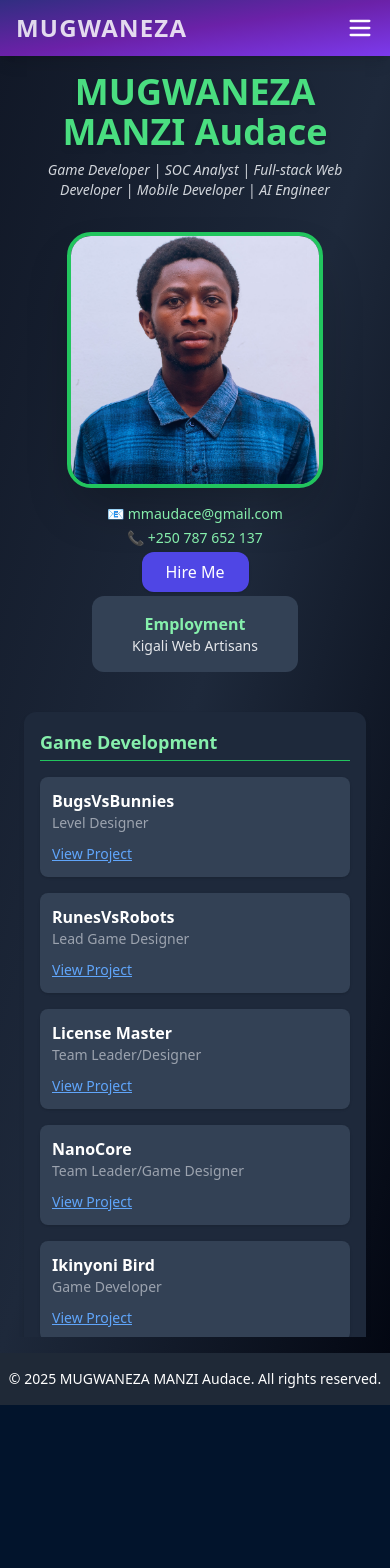
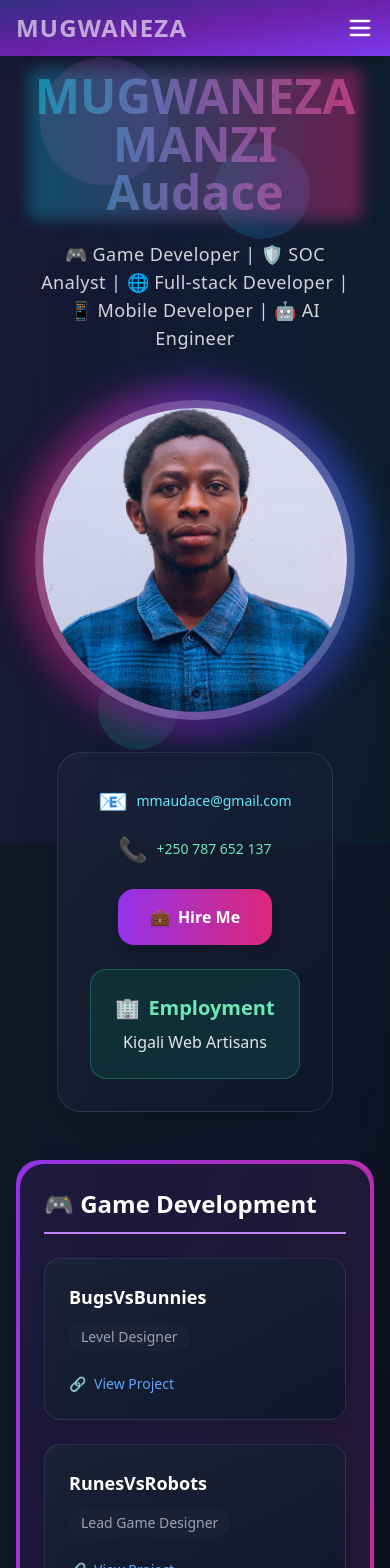
Before and after one commit to MUGWANEZAMANZI/portifolio, a React (Vite) app: page / in a window 390 px wide. Shown: the top 1568 px of the page. Before the commit the page ends 1405 px from the top, so only its background shows below. Built offline with nearby package versions, Linux system fonts and the light colour scheme.

Commit message:
Added new mobile projects

```diff
--- a/src/pages/Home.jsx
+++ b/src/pages/Home.jsx
@@ -14,7 +14,9 @@ const Home = () => {
 
   const sections = [
     {
-      title: "Game Development",
+      title: "🎮 Game Development",
+      color: "from-purple-600 to-pink-600",
+      borderColor: "border-purple-400",
       data: [
         ["BugsVsBunnies", "Level Designer", "https://nizitowns.itch.io/bugs-vs-bunnies-td"],
         ["RunesVsRobots", "Lead Game Designer", "https://chiferito.itch.io/project-tower"],
@@ -24,7 +26,9 @@ const Home = () => {
       ]
     },
     {
-      title: "Cyber Security",
+      title: "🛡️ Cyber Security",
+      color: "from-red-600 to-orange-600",
+      borderColor: "border-red-400",
       data: [
         ["Checker", "SOC Analyst", "https://github.com/MUGWANEZAMANZI/checker"],
         ["Remote Control", "Network Research", "https://github.com/MUGWANEZAMANZI/RemoteControl"],
@@ -35,7 +39,9 @@ const Home = () => {
       ]
     },
     {
-      title: "Web Development",
+      title: "🌐 Web Development",
+      color: "from-blue-600 to-cyan-600",
+      borderColor: "border-blue-400",
       data: [
         ["Abunzi - Digitizing Local Dispute Resolution", "Full Stack", ""],
         ["Agakurura Tracker", "Full Stack", "https://agakurura-production.up.railway.app/"],
@@ -43,129 +49,224 @@ const Home = () => {
       ]
     },
     {
-      title: "AI & Machine Learning (Rubix PHP)",
+      title: "🤖 AI & Machine Learning",
+      color: "from-emerald-600 to-teal-600",
+      borderColor: "border-emerald-400",
       data: [["Mbaza AI", "Laravel + Rubix PHP", "https://github.com/MUGWANEZAMANZI"]]
     },
     {
-      title: "Mobile Development (Expo & Android Studio)",
+      title: "📱 Mobile Development",
+      color: "from-indigo-600 to-purple-600",
+      borderColor: "border-indigo-400",
       data: [
+        ["Mbaza AI", "AI Assistant built using Rwandan dataset of laws", "https://play.google.com/apps/internaltest/4701693262390775478"],
+        ["Dorm Link", "Android app for students to find cheap dorms and hostels in Rwanda on Maps", "https://play.google.com/apps/internaltest/4700453856788841191"],
         ["Nutri tracker", "React Native + Laravel", "https://github.com/MUGWANEZAMANZI"],
         ["Android Studio Projects", "Java/Kotlin", "https://github.com/MUGWANEZAMANZI"],
-        ["Expo React Native App", "Frontend Mobile", "https://github.com/MUGWANEZAMANZI"]
+        ["Expo React Native App", "Frontend Mobile", "https://github.com/MUGWANEZAMANZI"],
+        ["Systeme de Permis de conduire", "Android Studio", "https://github.com/MUGWANEZAMANZI"]
       ]
     }
   ];
 
   return (
-    <div className="min-h-screen bg-gradient-to-br from-gray-900 via-slate-800 to-gray-950 text-white p-4 flex flex-col">
+    <div className="min-h-screen bg-gradient-to-br from-gray-900 via-slate-900 to-black text-white overflow-x-hidden">
+      {/* Animated Background */}
+      <div className="absolute inset-0 bg-gradient-to-r from-purple-900/20 via-blue-900/20 to-emerald-900/20 animate-pulse"></div>
+
+      {/* Floating Orbs */}
+      <div className="absolute top-20 left-10 w-32 h-32 bg-gradient-to-r from-pink-500 to-violet-500 rounded-full opacity-20 animate-bounce"></div>
+      <div className="absolute top-40 right-20 w-24 h-24 bg-gradient-to-r from-cyan-500 to-blue-500 rounded-full opacity-20 animate-bounce delay-1000"></div>
+      <div className="absolute bottom-20 left-1/4 w-20 h-20 bg-gradient-to-r from-emerald-500 to-teal-500 rounded-full opacity-20 animate-bounce delay-2000"></div>
+
+      <div className="relative z-10 p-4 lg:p-8">
         {/* Header */}
-      <header className="text-center mb-8 px-4">
-        <h1 className="text-4xl md:text-5xl font-bold text-green-400 drop-shadow-md">
+        <header className="text-center mb-12 px-4 animate-fade-in">
+          <div className="relative inline-block">
+            <h1 className="text-5xl md:text-7xl font-extrabold bg-gradient-to-r from-cyan-400 via-purple-400 to-pink-400 bg-clip-text text-transparent animate-pulse">
               MUGWANEZA MANZI Audace
             </h1>
-        <p className="mt-2 text-sm md:text-base text-gray-300 italic">
-          Game Developer | SOC Analyst | Full-stack Web Developer | Mobile Developer | AI Engineer
+            <div className="absolute -inset-1 bg-gradient-to-r from-cyan-600 to-pink-600 rounded-lg blur opacity-25 animate-pulse"></div>
+          </div>
+          <p className="mt-6 text-lg md:text-xl text-gray-300 font-light tracking-wide">
+            🎮 Game Developer | 🛡️ SOC Analyst | 🌐 Full-stack Developer | 📱 Mobile Developer | 🤖 AI Engineer
           </p>
         </header>
 
         {/* Main Section */}
-      <div className="flex flex-col lg:flex-row gap-8">
-        {/* Profile */}
-        <div className="lg:w-1/3 flex flex-col items-center px-4">
+        <div className="flex flex-col xl:flex-row gap-12 max-w-7xl mx-auto">
+          {/* Profile Card */}
+          <div className="xl:w-1/3 flex flex-col items-center">
+            <div className="relative group">
+              <div className="absolute -inset-4 bg-gradient-to-r from-pink-600 via-purple-600 to-blue-600 rounded-full blur-lg opacity-75 group-hover:opacity-100 transition duration-1000 group-hover:duration-200 animate-pulse"></div>
               <img
                 src="mugwaneza.jpg"
                 alt="MUGWANEZA Profile"
-            className="rounded-3xl shadow-2xl w-64 h-64 md:w-72 md:h-72 object-cover border-4 border-green-500"
+                className="relative w-80 h-80 object-cover rounded-full border-8 border-white/20 shadow-2xl transform group-hover:scale-105 transition-transform duration-500"
               />
-          <div className="mt-4 text-center space-y-1">
-            <p className="text-sm text-green-300 break-all">📧 mmaudace@gmail.com</p>
-            <p className="text-sm text-green-300">📞 +250 787 652 137</p>
+            </div>
+
+            <div className="mt-8 text-center space-y-6 bg-gradient-to-br from-slate-800/50 to-slate-900/50 backdrop-blur-sm rounded-3xl p-8 border border-white/10 shadow-2xl">
+              <div className="space-y-4">
+                <div className="flex items-center justify-center space-x-2 text-cyan-300 hover:text-cyan-200 transition-colors">
+                  <span className="text-2xl">📧</span>
+                  <p className="text-sm md:text-base">mmaudace@gmail.com</p>
+                </div>
+                <div className="flex items-center justify-center space-x-2 text-emerald-300 hover:text-emerald-200 transition-colors">
+                  <span className="text-2xl">📞</span>
+                  <p className="text-sm md:text-base">+250 787 652 137</p>
+                </div>
+              </div>
+
               <button
                 onClick={() => setIsModalOpen(true)}
-              className="mt-4 px-6 py-2 bg-indigo-600 hover:bg-indigo-700 text-white rounded-xl shadow"
+                className="relative px-8 py-4 bg-gradient-to-r from-purple-600 to-pink-600 text-white font-semibold rounded-2xl shadow-lg hover:shadow-purple-500/50 transform hover:scale-105 transition-all duration-300 group overflow-hidden"
               >
-              Hire Me
+                <span className="absolute inset-0 bg-gradient-to-r from-pink-600 to-purple-600 opacity-0 group-hover:opacity-100 transition-opacity duration-300"></span>
+                <span className="relative flex items-center space-x-2">
+                  <span>💼</span>
+                  <span>Hire Me</span>
+                </span>
               </button>
 
-          <div className="w-full mt-6 p-4 bg-slate-700 rounded-xl text-center">
-            <h3 className="text-md font-bold text-green-300">Employment</h3>
-            <p className=" pr-6 pl-6 text-sm text-gray-200">Kigali Web Artisans</p>
+              <div className="bg-gradient-to-br from-emerald-800/30 to-teal-800/30 rounded-2xl p-6 border border-emerald-400/30">
+                <h3 className="text-xl font-bold text-emerald-300 mb-2 flex items-center justify-center space-x-2">
+                  <span>🏢</span>
+                  <span>Employment</span>
+                </h3>
+                <p className="text-gray-200 font-medium">Kigali Web Artisans</p>
               </div>
             </div>
           </div>
 
-        {/* Cards Grid */}
-        <div className="lg:w-2/3 flex flex-col gap-6 max-h-[75vh] overflow-y-auto scrollbar-thin scrollbar-thumb-green-500 scrollbar-track-slate-700 p-2">
+          {/* Projects Grid */}
+          <div className="xl:w-2/3 space-y-8">
             {sections.map((section, i) => (
-            <div key={i} className="bg-slate-800 p-4 rounded-xl shadow-md">
-              <h2 className="text-green-300 text-lg font-semibold border-b border-green-500 mb-4 pb-1">
-                {section.title}
+              <div
+                key={i}
+                className="group animate-slide-up"
+                style={{ animationDelay: `${i * 200}ms` }}
+              >
+                <div className={`bg-gradient-to-br ${section.color} p-1 rounded-3xl shadow-2xl hover:shadow-3xl transition-all duration-500 transform hover:scale-[1.02]`}>
+                  <div className="bg-slate-900/90 backdrop-blur-sm rounded-3xl p-6">
+                    <h2 className={`text-2xl font-bold text-white mb-6 pb-3 border-b-2 ${section.borderColor} flex items-center space-x-3`}>
+                      <span>{section.title}</span>
                     </h2>
-              <div className="grid grid-cols-1 sm:grid-cols-2 lg:grid-cols-3 gap-4">
+
+                    <div className="grid grid-cols-1 md:grid-cols-2 xl:grid-cols-3 gap-6">
                       {section.data.map(([name, role, url], j) => (
-                  <div key={j} className="bg-slate-700 rounded-lg p-3 shadow hover:shadow-lg transition">
-                    <h3 className="text-white font-semibold">{name}</h3>
-                    <p className="text-sm text-gray-400 mb-2">{role}</p>
+                        <div
+                          key={j}
+                          className="group/card bg-gradient-to-br from-slate-800/70 to-slate-900/70 backdrop-blur-sm rounded-2xl p-6 border border-white/10 hover:border-white/30 shadow-lg hover:shadow-2xl transform hover:scale-105 transition-all duration-300"
+                        >
+                          <div className="space-y-3">
+                            <h3 className="text-lg font-bold text-white group-hover/card:text-cyan-300 transition-colors duration-300">
+                              {name}
+                            </h3>
+                            <p className="text-sm text-gray-400 bg-slate-800/50 px-3 py-1 rounded-full inline-block">
+                              {role}
+                            </p>
+                            <div className="pt-2">
                               {url ? (
                                 <a
                                   href={url}
                                   target="_blank"
                                   rel="noopener noreferrer"
-                        className="text-blue-400 text-sm underline"
+                                  className="inline-flex items-center space-x-2 text-blue-400 hover:text-blue-300 text-sm font-medium transition-colors duration-300 hover:underline"
                                 >
-                        View Project
+                                  <span>🔗</span>
+                                  <span>View Project</span>
                                 </a>
                               ) : (
-                      <span className="text-yellow-300 text-sm italic">No link available</span>
+                                <span className="inline-flex items-center space-x-2 text-amber-400 text-sm italic">
+                                  <span>⏳</span>
+                                  <span>Coming Soon</span>
+                                </span>
                               )}
+                            </div>
+                          </div>
                         </div>
                       ))}
                     </div>
                   </div>
+                </div>
+              </div>
             ))}
-
-
-
-
+          </div>
         </div>
       </div>
 
       {/* Modal */}
       {isModalOpen && (
-        <div className="fixed inset-0 bg-black bg-opacity-50 flex justify-center items-center z-50 px-4">
-          <div className="bg-white rounded-xl p-6 w-full max-w-md overflow-auto max-h-[90vh]">
-            <h2 className="text-xl font-semibold mb-4 text-black">Send Me a Message</h2>
+        <div className="fixed inset-0 bg-black/70 backdrop-blur-sm flex justify-center items-center z-50 px-4 animate-fade-in">
+          <div className="bg-gradient-to-br from-slate-800 to-slate-900 rounded-3xl p-8 w-full max-w-md border border-white/20 shadow-2xl transform animate-scale-in">
+            <h2 className="text-2xl font-bold mb-6 text-white flex items-center space-x-2">
+              <span>💬</span>
+              <span>Send Me a Message</span>
+            </h2>
+            <div className="space-y-4">
               <input
                 type="text"
-              placeholder="Title"
-              className="w-full border px-4 py-2 rounded mb-3 text-black"
+                placeholder="Subject"
+                className="w-full bg-slate-700/50 border border-white/20 px-4 py-3 rounded-xl text-white placeholder-gray-400 focus:outline-none focus:ring-2 focus:ring-purple-500 focus:border-transparent transition-all duration-300"
                 value={title}
                 onChange={(e) => setTitle(e.target.value)}
               />
               <textarea
-              placeholder="Message"
-              className="w-full border px-4 py-2 rounded mb-3 text-black"
+                placeholder="Your message..."
+                className="w-full bg-slate-700/50 border border-white/20 px-4 py-3 rounded-xl text-white placeholder-gray-400 focus:outline-none focus:ring-2 focus:ring-purple-500 focus:border-transparent transition-all duration-300 resize-none"
                 rows="4"
                 value={message}
                 onChange={(e) => setMessage(e.target.value)}
               />
-            <div className="flex justify-end gap-2">
+            </div>
+            <div className="flex justify-end gap-4 mt-6">
               <button
                 onClick={() => setIsModalOpen(false)}
-                className="px-4 py-2 bg-gray-300 rounded hover:bg-gray-400"
+                className="px-6 py-3 bg-slate-700 hover:bg-slate-600 text-white rounded-xl transition-colors duration-300"
               >
                 Cancel
               </button>
               <button
                 onClick={handleSend}
-                className="px-4 py-2 bg-blue-600 text-white rounded hover:bg-blue-700"
+                className="px-6 py-3 bg-gradient-to-r from-purple-600 to-pink-600 hover:from-purple-500 hover:to-pink-500 text-white rounded-xl font-semibold transition-all duration-300 transform hover:scale-105"
               >
-                Send
+                Send 🚀
               </button>
             </div>
           </div>
         </div>
       )}
+
+      <style jsx>{`
+        @keyframes fade-in {
+          from { opacity: 0; transform: translateY(20px); }
+          to { opacity: 1; transform: translateY(0); }
+        }
+
+        @keyframes slide-up {
+          from { opacity: 0; transform: translateY(40px); }
+          to { opacity: 1; transform: translateY(0); }
+        }
+
+        @keyframes scale-in {
+          from { opacity: 0; transform: scale(0.9); }
+          to { opacity: 1; transform: scale(1); }
+        }
+
+        .animate-fade-in {
+          animation: fade-in 0.8s ease-out;
+        }
+
+        .animate-slide-up {
+          animation: slide-up 0.6s ease-out forwards;
+          opacity: 0;
+        }
+
+        .animate-scale-in {
+          animation: scale-in 0.3s ease-out;
+        }
+      `}</style>
     </div>
   );
 };
```
Lines whose indentation alone changed are shown as unchanged.
